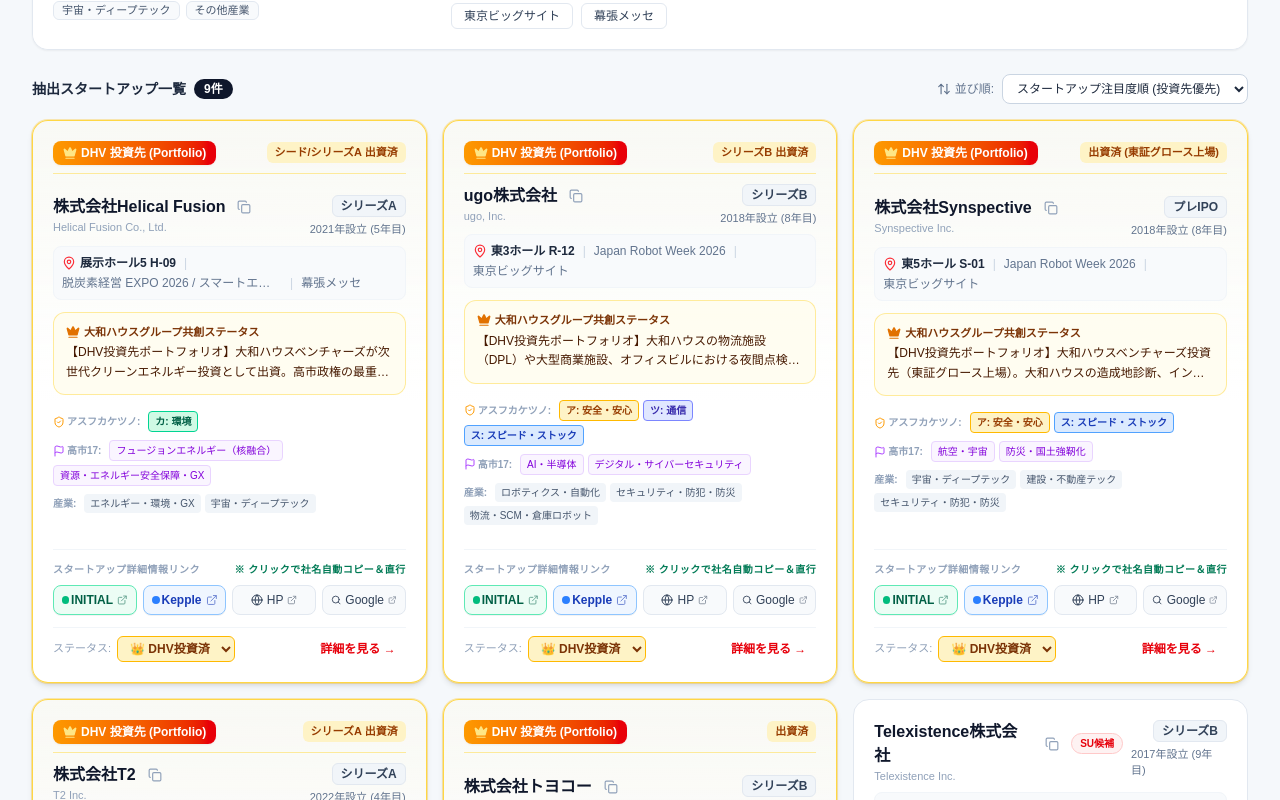
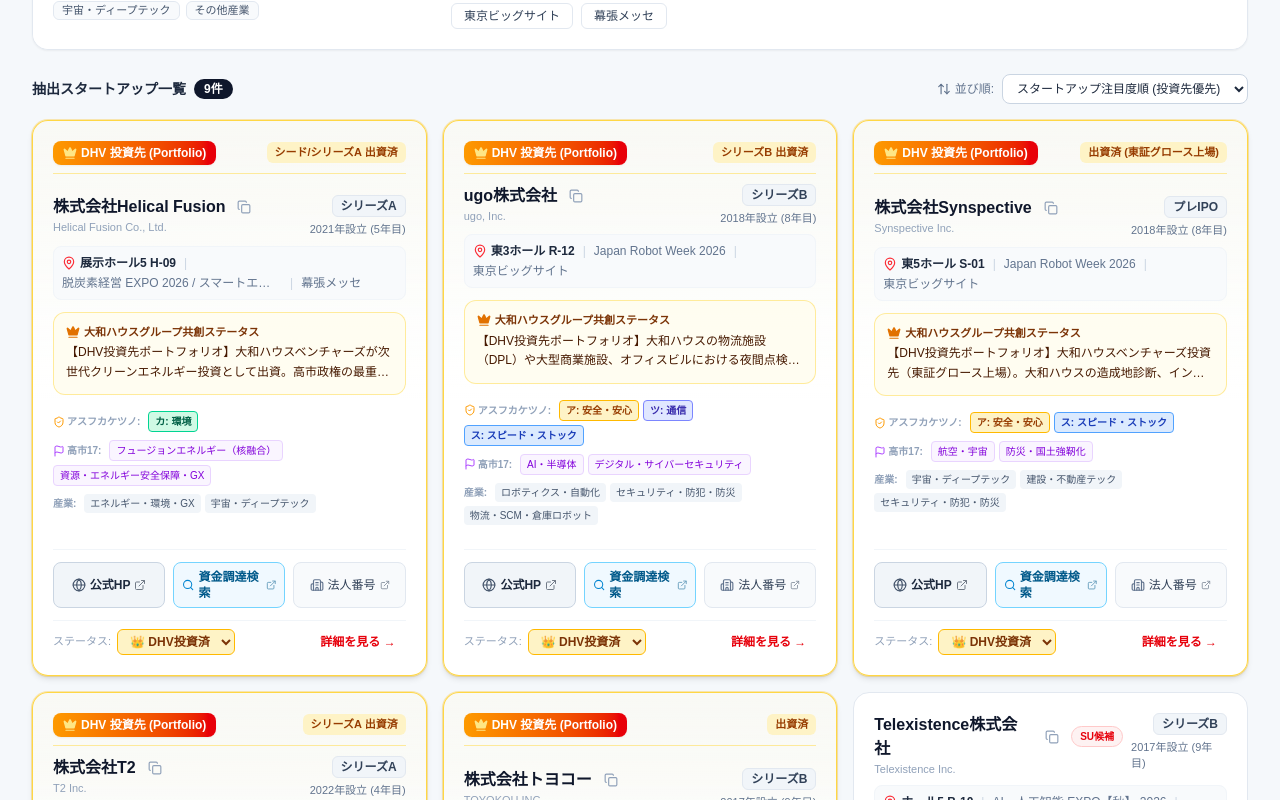
Before and after one commit to robotaadai/dhv-startup-sourcer, a Next.js app: page / in a window 1280 px wide. Shown: the part 1140-1940 px from the top of the page. Built offline with nearby package versions, Linux system fonts and the light colour scheme.

Commit message:
refactor: remove non-working INITIAL and Kepple buttons and streamline action links

```diff
--- a/src/components/StartupCard.tsx
+++ b/src/components/StartupCard.tsx
@@ -220,79 +220,56 @@
         </div>
       </div>
 
-      {/* Bottom Section: INITIAL / Kepple Deep Links & Status */}
+      {/* Bottom Section: Action Links & Status */}
       <div className="pt-3 border-t border-slate-100 mt-2">
-        {/* Deep Links Header */}
-        <div className="text-[10px] font-bold text-slate-400 uppercase tracking-wider mb-2 flex items-center justify-between">
-          <span>スタートアップ詳細情報リンク</span>
-          <span className="text-emerald-700 font-bold normal-case">
-            {copied ? '✓ 社名をコピーしました' : '※ クリックで社名自動コピー＆直行'}
-          </span>
-        </div>
-
         {/* Action Link Buttons */}
-        <div className="grid grid-cols-2 sm:grid-cols-4 gap-1.5 mb-3">
-          {/* INITIAL Link */}
-          <a
-            href={exhibitor.links.initialUrl}
-            target="_blank"
-            rel="noopener noreferrer"
-            onClick={() => {
-              navigator.clipboard.writeText(exhibitor.companyName);
-              setCopied(true);
-              setTimeout(() => setCopied(false), 2000);
-            }}
-            className="flex items-center justify-center space-x-1 px-2 py-1.5 rounded-lg text-xs font-bold text-emerald-800 bg-emerald-50 hover:bg-emerald-100 border border-emerald-300 transition-colors shadow-2xs group/link"
-            title="INITIAL掲載ページへ直行（社名も自動コピーされます）"
-          >
-            <span className="w-2 h-2 rounded-full bg-emerald-500 mr-0.5"></span>
-            <span>INITIAL</span>
-            <ExternalLink className="w-3 h-3 opacity-60 group-hover/link:opacity-100" />
-          </a>
-
-          {/* Kepple Link */}
-          <a
-            href={exhibitor.links.keppleUrl}
-            target="_blank"
-            rel="noopener noreferrer"
-            onClick={() => {
-              navigator.clipboard.writeText(exhibitor.companyName);
-              setCopied(true);
-              setTimeout(() => setCopied(false), 2000);
-            }}
-            className="flex items-center justify-center space-x-1 px-2 py-1.5 rounded-lg text-xs font-bold text-blue-800 bg-blue-50 hover:bg-blue-100 border border-blue-300 transition-colors shadow-2xs group/link"
-            title="Kepple掲載ページへ直行（社名も自動コピーされます）"
-          >
-            <span className="w-2 h-2 rounded-full bg-blue-500 mr-0.5"></span>
-            <span>Kepple</span>
-            <ExternalLink className="w-3 h-3 opacity-60 group-hover/link:opacity-100" />
-          </a>
-
+        <div className="grid grid-cols-3 gap-2 mb-3">
           {/* Official HP */}
-          {exhibitor.officialUrl && (
+          {exhibitor.officialUrl ? (
             <a
               href={exhibitor.officialUrl}
               target="_blank"
               rel="noopener noreferrer"
-              className="flex items-center justify-center space-x-1 px-2 py-1.5 rounded-lg text-xs font-medium text-slate-700 bg-slate-50 hover:bg-slate-100 border border-slate-200 transition-colors"
+              className="flex items-center justify-center space-x-1 py-1.5 px-2 rounded-lg text-xs font-bold text-slate-800 bg-slate-100 hover:bg-slate-200 border border-slate-300 transition-colors"
               title="公式HPを開く"
             >
-              <Globe className="w-3 h-3" />
-              <span>HP</span>
-              <ExternalLink className="w-2.5 h-2.5 opacity-60" />
+              <Globe className="w-3.5 h-3.5 text-slate-600" />
+              <span>公式HP</span>
+              <ExternalLink className="w-3 h-3 opacity-60" />
             </a>
+          ) : (
+            <button
+              onClick={handleCopyName}
+              className="flex items-center justify-center space-x-1 py-1.5 px-2 rounded-lg text-xs font-medium text-slate-500 bg-slate-50 border border-slate-200"
+            >
+              <Copy className="w-3 h-3" />
+              <span>{copied ? 'コピー済' : '社名コピー'}</span>
+            </button>
           )}
 
-          {/* Google Search / News */}
+          {/* Google 資金調達検索 */}
           <a
             href={exhibitor.links.googleSearchUrl}
             target="_blank"
             rel="noopener noreferrer"
-            className="flex items-center justify-center space-x-1 px-2 py-1.5 rounded-lg text-xs font-medium text-slate-700 bg-slate-50 hover:bg-slate-100 border border-slate-200 transition-colors"
-            title="Google資金調達検索を開く"
+            className="flex items-center justify-center space-x-1 py-1.5 px-2 rounded-lg text-xs font-bold text-sky-800 bg-sky-50 hover:bg-sky-100 border border-sky-300 transition-colors"
+            title="Google資金調達ニュース検索を開く"
           >
-            <Search className="w-3 h-3" />
-            <span>Google</span>
+            <Search className="w-3.5 h-3.5 text-sky-600" />
+            <span>資金調達検索</span>
+            <ExternalLink className="w-3 h-3 opacity-60" />
+          </a>
+
+          {/* 国税庁 法人番号公表 */}
+          <a
+            href={exhibitor.links.corporateNumberUrl}
+            target="_blank"
+            rel="noopener noreferrer"
+            className="flex items-center justify-center space-x-1 py-1.5 px-2 rounded-lg text-xs font-medium text-slate-700 bg-slate-50 hover:bg-slate-100 border border-slate-200 transition-colors"
+            title="国税庁 法人番号公表サイトを開く"
+          >
+            <Building2 className="w-3.5 h-3.5 text-slate-500" />
+            <span>法人番号</span>
             <ExternalLink className="w-2.5 h-2.5 opacity-60" />
           </a>
         </div>
--- a/src/components/StartupDetailModal.tsx
+++ b/src/components/StartupDetailModal.tsx
@@ -242,85 +242,69 @@
             </div>
           </div>
 
-          {/* INITIAL / Kepple / 外部リンクジャンプ */}
+          {/* 外部リンク & アクション */}
           <div className="bg-slate-900 text-white p-5 rounded-2xl shadow-sm">
             <div className="flex items-center justify-between mb-3">
               <div>
                 <span className="text-xs font-extrabold uppercase tracking-wider text-red-400">
-                  DEEP LINK INTEGRATION
+                  EXTERNAL RESEARCH
                 </span>
                 <h4 className="text-sm font-bold text-white">
-                  スタートアップ情報データベース直行
+                  企業情報リサーチ ＆ 公式リンク
                 </h4>
               </div>
-              <span className="text-[11px] text-emerald-400 font-bold bg-slate-800 px-2.5 py-1 rounded">
-                {copied ? '✓ 社名をクリップボードにコピーしました' : '※ クリック時に社名も自動コピー'}
-              </span>
+              <button
+                onClick={handleCopyName}
+                className="px-3 py-1 bg-slate-800 hover:bg-slate-700 text-xs text-white rounded-lg flex items-center space-x-1.5 border border-slate-700 transition-colors"
+              >
+                {copied ? <Check className="w-3.5 h-3.5 text-emerald-400" /> : <Copy className="w-3.5 h-3.5" />}
+                <span>{copied ? '社名をコピーしました' : '社名をコピー'}</span>
+              </button>
             </div>
 
-            <p className="text-xs text-slate-300 mb-4 leading-relaxed">
-              契約中のINITIALまたはKeppleの企業詳細に直行します。社名が自動コピーされるため、ログイン後の検索窓で <kbd className="px-1.5 py-0.5 bg-slate-800 rounded border border-slate-700 text-white font-mono text-[10px]">Cmd+V</kbd> を押せば即座に資本政策・株主一覧・直近評価額を確認できます。
-            </p>
-
-            <div className="grid grid-cols-1 sm:grid-cols-2 gap-2.5">
-              <a
-                href={exhibitor.links.initialUrl}
-                target="_blank"
-                rel="noopener noreferrer"
-                onClick={handleCopyName}
-                className="flex items-center justify-between p-3.5 rounded-xl bg-emerald-600 hover:bg-emerald-500 text-white font-bold text-xs transition-colors shadow-sm"
-              >
-                <div className="flex items-center space-x-2">
-                  <div className="w-2.5 h-2.5 rounded-full bg-white"></div>
-                  <span>INITIAL で企業詳細・調達履歴を見る</span>
-                </div>
-                <ExternalLink className="w-4 h-4" />
-              </a>
-
-              <a
-                href={exhibitor.links.keppleUrl}
-                target="_blank"
-                rel="noopener noreferrer"
-                onClick={handleCopyName}
-                className="flex items-center justify-between p-3.5 rounded-xl bg-blue-600 hover:bg-blue-500 text-white font-bold text-xs transition-colors shadow-sm"
-              >
-                <div className="flex items-center space-x-2">
-                  <div className="w-2.5 h-2.5 rounded-full bg-white"></div>
-                  <span>Kepple で株主・登記情報を確認する</span>
-                </div>
-                <ExternalLink className="w-4 h-4" />
-              </a>
-            </div>
-
-            <div className="flex items-center justify-center space-x-4 mt-3 pt-3 border-t border-slate-800 text-xs text-slate-400">
+            <div className="grid grid-cols-1 sm:grid-cols-3 gap-2.5 mt-2">
+              {/* 公式HP */}
               {exhibitor.officialUrl && (
                 <a
                   href={exhibitor.officialUrl}
                   target="_blank"
                   rel="noopener noreferrer"
-                  className="hover:text-white flex items-center space-x-1"
+                  className="flex items-center justify-between p-3 rounded-xl bg-slate-800 hover:bg-slate-700 text-white font-bold text-xs transition-colors border border-slate-700"
                 >
-                  <Globe className="w-3.5 h-3.5" />
-                  <span>企業公式サイト</span>
+                  <div className="flex items-center space-x-2">
+                    <Globe className="w-4 h-4 text-emerald-400" />
+                    <span>企業公式サイト</span>
+                  </div>
+                  <ExternalLink className="w-3.5 h-3.5 opacity-60" />
                 </a>
               )}
+
+              {/* Google 資金調達ニュース */}
               <a
                 href={exhibitor.links.googleSearchUrl}
                 target="_blank"
                 rel="noopener noreferrer"
-                className="hover:text-white flex items-center space-x-1"
+                className="flex items-center justify-between p-3 rounded-xl bg-slate-800 hover:bg-slate-700 text-white font-bold text-xs transition-colors border border-slate-700"
               >
-                <Search className="w-3.5 h-3.5" />
-                <span>Google 資金調達ニュース検索</span>
+                <div className="flex items-center space-x-2">
+                  <Search className="w-4 h-4 text-sky-400" />
+                  <span>資金調達ニュース検索</span>
+                </div>
+                <ExternalLink className="w-3.5 h-3.5 opacity-60" />
               </a>
+
+              {/* 国税庁 法人番号 */}
               <a
                 href={exhibitor.links.corporateNumberUrl}
                 target="_blank"
                 rel="noopener noreferrer"
-                className="hover:text-white flex items-center space-x-1"
+                className="flex items-center justify-between p-3 rounded-xl bg-slate-800 hover:bg-slate-700 text-white font-bold text-xs transition-colors border border-slate-700"
               >
-                <Building2 className="w-3.5 h-3.5" />
-                <span>国税庁 法人番号公表</span>
+                <div className="flex items-center space-x-2">
+                  <Building2 className="w-4 h-4 text-purple-400" />
+                  <span>国税庁 法人番号公表</span>
+                </div>
+                <ExternalLink className="w-3.5 h-3.5 opacity-60" />
               </a>
             </div>
           </div>
```
